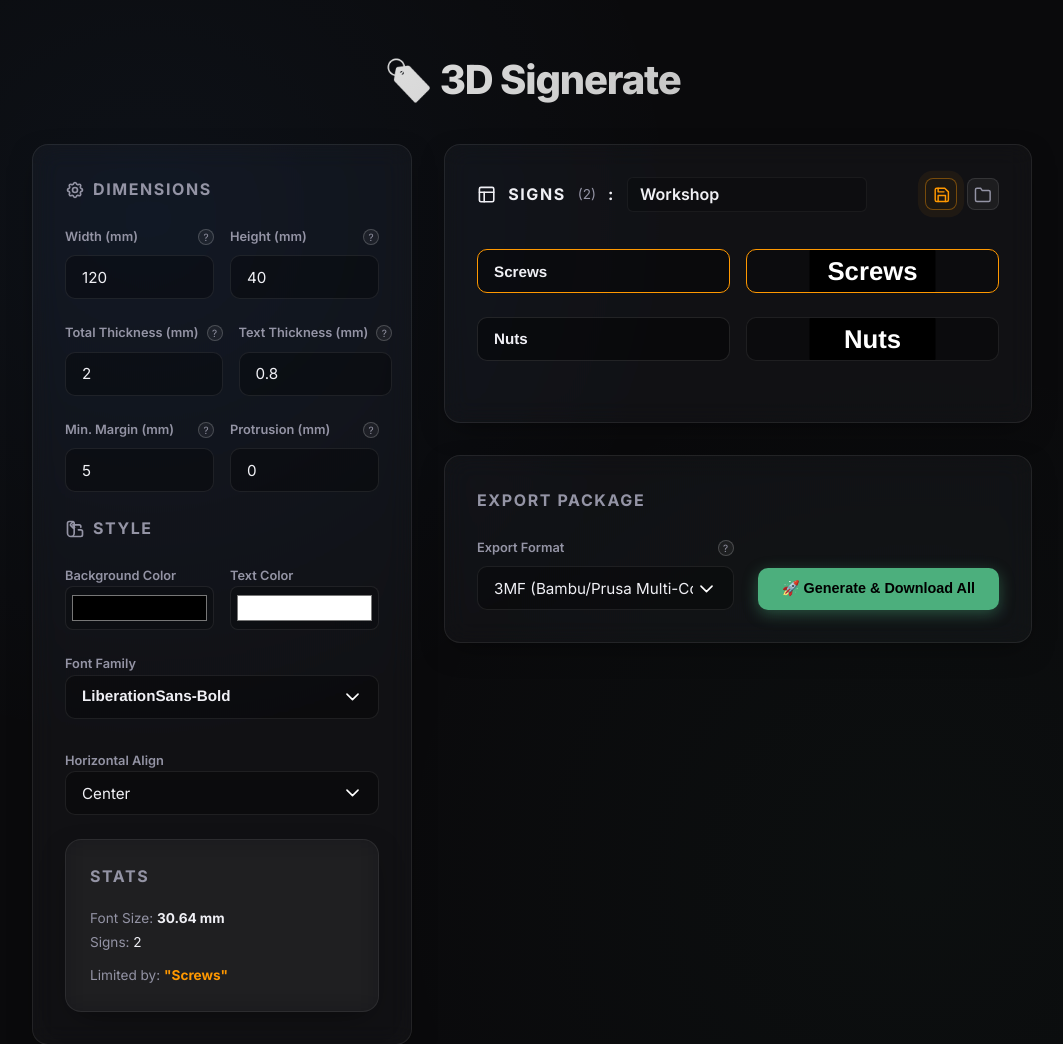
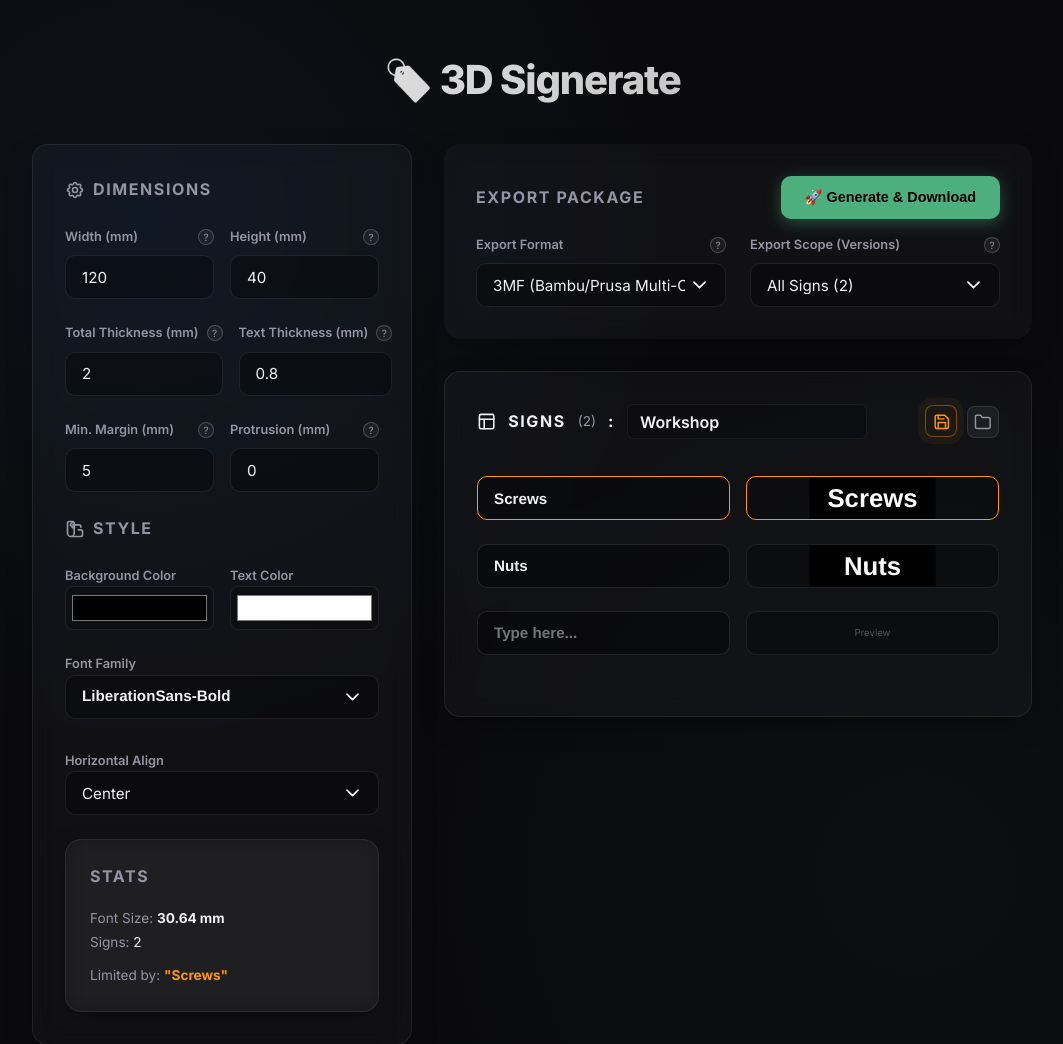
Before and after one commit to Infraviored/signerate, a Flask app: page / in a window 1280 px wide. Shown: the top 1044 px of the page, without its empty margins (108-1171 px from the left). Run offline with Flask 3, Linux system fonts and the light colour scheme.

Commit message:
Implement export scope, set versioning, UI layout updates, and dynamic filenames

```diff
--- a/app.py
+++ b/app.py
@@ -194,10 +194,14 @@ def api_download():
     if not os.path.exists(path):
         return jsonify({"error": "No file generated yet."}), 404
 
+    name = request.args.get("name", os.path.basename(path))
+    if not name.endswith((".3mf", ".step")):
+        name = os.path.basename(path)
+
     return send_file(
         os.path.abspath(path),
         as_attachment=True,
-        download_name=os.path.basename(path),
+        download_name=name,
         mimetype=LAST_GENERATED["mimetype"],
     )
 
--- a/docker-compose.yml
+++ b/docker-compose.yml
@@ -8,6 +8,8 @@ services:
     volumes:
       - ./sets:/app/sets
       - ./settings.json:/app/settings.json
+      - ./templates:/app/templates
+      - ./static:/app/static
       - /usr/share/fonts:/usr/share/fonts:ro
     ports:
       - "15000:15000"
--- a/settings.json
+++ b/settings.json
@@ -1,9 +1,9 @@
 {
   "width": 63,
   "height": 11,
-  "min_margin": 0.4,
+  "min_margin": 0.2,
   "base_thickness": 0.4,
-  "text_thickness": 0.4,
+  "text_thickness": 0.2,
   "bg_color": "#000000",
   "text_color": "#ffffff",
   "text_protrusion": 0,
--- a/templates/index.html
+++ b/templates/index.html
@@ -146,6 +146,47 @@
   <div class="preview-column">
     <div class="preview-container" style="gap: 2rem;">
 
+      <!-- Export Card -->
+      <div class="card" style="border: 2px solid var(--primary-color);">
+        <div style="display: flex; justify-content: space-between; align-items: center; margin-bottom: 1rem;">
+          <h2 style="margin: 0;">Export Package</h2>
+          <button id="gen-btn" class="btn btn-success" onclick="doGenerate()" style="margin: 0; min-width: 200px;">
+            <div class="loader"></div>
+            <span id="gen-btn-text">🚀 Generate & Download</span>
+          </button>
+        </div>
+
+        <div class="grid" style="grid-template-columns: 1fr 1fr; align-items: end; gap: 1.5rem;">
+          <div class="field-group" style="margin: 0;">
+            <div class="label-wrapper">
+              <label>Export Format</label>
+              <span class="help-icon" data-tooltip="3MF is best for Bambu/Prusa slicers. STEP is best for CAD editing.">?</span>
+            </div>
+            <select id="s-format" onchange="markDirty()">
+              <option value="3mf">3MF (Bambu/Prusa Multi-Color)</option>
+              <option value="step">STEP (Universal CAD / Colors)</option>
+            </select>
+          </div>
+
+          <div class="field-group" style="margin: 0;">
+            <div class="label-wrapper">
+              <label>Export Scope (Versions)</label>
+              <span class="help-icon" data-tooltip="Choose to export all signs or only new ones added since a specific version.">?</span>
+            </div>
+            <select id="s-export-scope" onchange="markDirty()">
+              <option value="all">All Signs</option>
+            </select>
+          </div>
+        </div>
+
+        <div id="status-toast" class="status-toast" style="margin-top: 1rem;"></div>
+
+        <div id="gen-progress-container" class="progress-container">
+          <div id="gen-progress-bar" class="progress-bar"></div>
+        </div>
+        <div id="gen-progress-text" class="progress-text">Generating...</div>
+      </div>
+
       <!-- Texts (White Card) -->
       <div class="white-card">
         <h2>
@@ -167,35 +208,6 @@
         </h2>
 
         <div id="entries" class="entry-list"></div>
-      </div>
-
-      <!-- Export Card -->
-      <div class="card">
-        <h2>Export Package</h2>
-        <div class="grid" style="grid-template-columns: 1fr auto; align-items: end; gap: 1.5rem;">
-          <div class="field-group" style="margin: 0;">
-            <div class="label-wrapper">
-              <label>Export Format</label>
-              <span class="help-icon" data-tooltip="3MF is best for Bambu/Prusa slicers. STEP is best for CAD editing.">?</span>
-            </div>
-            <select id="s-format" onchange="markDirty()">
-              <option value="3mf">3MF (Bambu/Prusa Multi-Color)</option>
-              <option value="step">STEP (Universal CAD / Colors)</option>
-            </select>
-          </div>
-
-          <button id="gen-btn" class="btn btn-success" onclick="doGenerate()">
-            <div class="loader"></div>
-            <span id="gen-btn-text">🚀 Generate & Download All</span>
-          </button>
-        </div>
-
-        <div id="status-toast" class="status-toast" style="margin-top: 1rem;"></div>
-
-        <div id="gen-progress-container" class="progress-container">
-          <div id="gen-progress-bar" class="progress-bar"></div>
-        </div>
-        <div id="gen-progress-text" class="progress-text">Generating...</div>
       </div>
 
     </div>
@@ -505,9 +517,36 @@
   }
 
   let lastSavedSetJson = "";
+  let currentVersions = [];
+
+  function getNewStatusesSince(versionId) {
+    const inputs = [...document.querySelectorAll(".entry-item input")];
+    if (versionId === "all") return inputs.map(i => !!i.value.trim());
+
+    const ver = currentVersions.find(v => v.id === versionId);
+    if (!ver) return inputs.map(i => !!i.value.trim());
+
+    const old = ver.texts.slice();
+    return inputs.map(input => {
+        const val = input.value.trim();
+        if (!val) return false;
+        const idx = old.indexOf(val);
+        if (idx !== -1) {
+            old.splice(idx, 1);
+            return false;
+        }
+        return true;
+    });
+  }
+
+  function getTextsByVersion(versionId) {
+      const inputs = [...document.querySelectorAll(".entry-item input")];
+      const statuses = getNewStatusesSince(versionId);
+      return inputs.map(i => i.value.trim()).filter((val, i) => val && statuses[i]);
+  }
 
   function markDirty() {
-     document.getElementById("gen-btn-text").textContent = "🚀 Generate & Download All";
+     document.getElementById("gen-btn-text").textContent = "🚀 Generate & Download";
 
      const currentSet = {
        name: document.getElementById("set-name-input").value,
@@ -517,21 +556,88 @@
 
      const currentJson = JSON.stringify(currentSet);
      const saveBtn = document.getElementById("btn-save");
+     const newItems = getTextsByVersion((currentVersions.length > 0) ? currentVersions[currentVersions.length - 1].id : "all");
 
      if (currentJson !== lastSavedSetJson) {
        saveBtn.classList.add("dirty");
+       if (newItems.length > 0) {
+           saveBtn.title = `Save Set (v${currentVersions.length + 1})`;
+       } else {
+           saveBtn.title = "Save Set";
+       }
      } else {
        saveBtn.classList.remove("dirty");
+       saveBtn.title = "Save Set";
      }
 
-     document.getElementById("set-count-badge").textContent = `(${currentSet.texts.filter(t => t.trim()).length})`;
+     const validTexts = currentSet.texts.filter(t => t.trim());
+     document.getElementById("set-count-badge").textContent = `(${validTexts.length})`;
+
+     // Update Export Scope Dropdown
+     const scopeSelect = document.getElementById("s-export-scope");
+     const currentVal = scopeSelect.value;
+     scopeSelect.innerHTML = `<option value="all">All Signs (${validTexts.length})</option>`;
+
+     currentVersions.forEach(v => {
+         const statuses = getNewStatusesSince(v.id);
+         const count = statuses.filter(s => s).length;
+         if (count >= 0) { // always show, even if 0
+             const opt = document.createElement("option");
+             opt.value = v.id;
+             opt.textContent = `Since ${v.id} - ${v.date} (+${count} new)`;
+             scopeSelect.appendChild(opt);
+         }
+     });
+
+     if ([...scopeSelect.options].some(o => o.value === currentVal)) {
+         scopeSelect.value = currentVal;
+     } else {
+         scopeSelect.value = "all";
+     }
+
+     // Highlight rows
+     const scope = document.getElementById("s-export-scope").value;
+     const statuses = getNewStatusesSince(scope);
+     const entriesDom = document.querySelectorAll(".entry-item");
+     entriesDom.forEach((el, i) => {
+         if (!validTexts[i] && !el.querySelector("input").value.trim()) {
+            el.style.opacity = "1";
+            el.style.borderLeft = "none";
+            return;
+         }
+         if (scope === "all" || statuses[i]) {
+            el.style.opacity = "1";
+            el.style.borderLeft = (scope !== "all") ? "4px solid var(--primary-color)" : "none";
+         } else {
+            el.style.opacity = "0.4";
+            el.style.borderLeft = "none";
+         }
+     });
   }
 
   async function saveSet() {
+      const newTexts = getTexts().filter(t => t.trim());
+
+      const now = new Date();
+      const dateStr = now.toISOString().split('T')[0];
+
+      // Update Versions array
+      const existingJson = JSON.stringify(newTexts);
+      const lastV = currentVersions.length > 0 ? currentVersions[currentVersions.length - 1] : null;
+
+      if (!lastV || JSON.stringify(lastV.texts) !== existingJson) {
+         currentVersions.push({
+             id: `v${currentVersions.length + 1}`,
+             date: dateStr,
+             texts: newTexts.slice()
+         });
+      }
+
       const set = {
           name: document.getElementById("set-name-input").value.trim() || "Untitled Set",
-          texts: getTexts().filter(t => t.trim()),
-          settings: getCurrentSettings()
+          texts: newTexts,
+          settings: getCurrentSettings(),
+          versions: currentVersions
       };
 
       try {
@@ -545,6 +651,7 @@
 
           document.getElementById("set-name-input").value = data.name;
           lastSavedSetJson = JSON.stringify(set);
+          savedStateTexts = set.texts.slice();
           markDirty();
           showToast(`Set "${data.name}" saved successfully!`, "success");
       } catch (e) {
@@ -586,8 +693,16 @@
           const set = await res.json();
           if (!res.ok) throw new Error(set.error);
 
-          // Update Name
           document.getElementById("set-name-input").value = set.name;
+
+          if (!set.versions) {
+              set.versions = [{
+                  id: "v1",
+                  date: new Date().toISOString().split('T')[0],
+                  texts: set.texts.slice()
+              }];
+          }
+          currentVersions = set.versions;
 
           // Update Settings
           for (const [key, val] of Object.entries(set.settings)) {
@@ -603,7 +718,8 @@
           const entries = document.getElementById("entries");
           entries.innerHTML = "";
           set.texts.forEach(t => addEntry(t));
-          if (set.texts.length === 0) addEntry();
+          // Always maintain one empty slot at the end
+          addEntry("");
 
           // Specific UI updates
           await initFonts(); // Re-sync font dropdown
@@ -624,17 +740,42 @@
   }
 
   async function doGenerate() {
-    const texts = getTexts().filter(t => t.length > 0);
+    const scope = document.getElementById("s-export-scope").value;
+    const texts = getTextsByVersion(scope);
+
     if (texts.length === 0) return showToast("Please enter some text for the signs.", "error");
 
     const settings = getCurrentSettings();
     const format = document.getElementById("s-format").value;
-    const currentState = JSON.stringify({ texts, settings, format });
+
+    // Create Custom Filename
+    let baseName = document.getElementById("set-name-input").value.trim() || "Signs";
+    baseName = baseName.replace(/[^a-z0-9_-]/gi, '_');
+
+    const now = new Date();
+    const dateStr = now.toISOString().split('T')[0] + "_" + now.toTimeString().split(' ')[0].replace(/:/g, '-');
+    const count = texts.length;
+
+    let targetId = "v1";
+    if (currentVersions.length > 0) targetId = currentVersions[currentVersions.length - 1].id;
+    if (document.getElementById("btn-save").classList.contains("dirty")) {
+        targetId = `v${currentVersions.length + 1}`;
+    }
+
+    let exportName = baseName;
+    if (scope !== "all") {
+        exportName = `${baseName}_${targetId}_Since_${scope}_${count}-Signs_${dateStr}`;
+    } else {
+        exportName = `${baseName}_${targetId}_${count}-Signs_${dateStr}`;
+    }
+    exportName += `.${format}`;
+
+    const currentState = JSON.stringify({ texts, settings, format, exportName });
 
     // "Smart" Download: If state is same, just download.
     if (lastGeneratedState === currentState) {
         showToast("Re-downloading existing package...", "info");
-        window.location.href = "/api/download";
+        window.location.href = `/api/download?name=${encodeURIComponent(exportName)}`;
         return;
     }
 
@@ -677,7 +818,7 @@
       showToast("Generation successful! Downloading...", "success");
       lastGeneratedState = currentState;
       document.getElementById("gen-btn-text").textContent = "⬇️ Download Again";
-      window.location.href = "/api/download";
+      window.location.href = `/api/download?name=${encodeURIComponent(exportName)}`;
 
     } catch (e) {
       showToast("Error: " + e.message, "error");
@@ -706,6 +847,7 @@
       } catch(e) {
           // Fallback if load fails
           addEntry();
+          currentVersions = [];
           onFontChange();
       }
   })();
```
